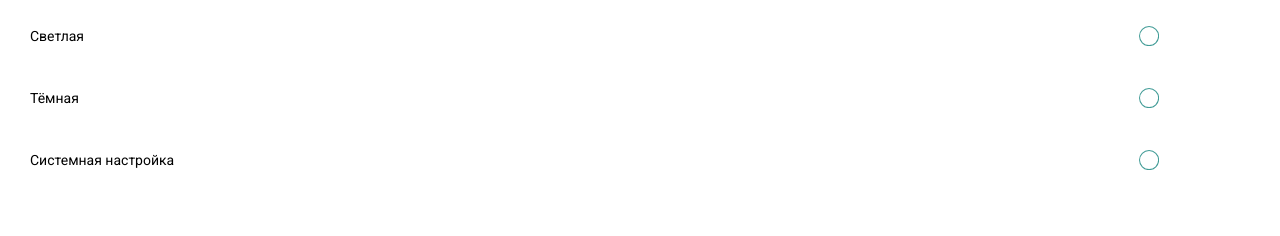
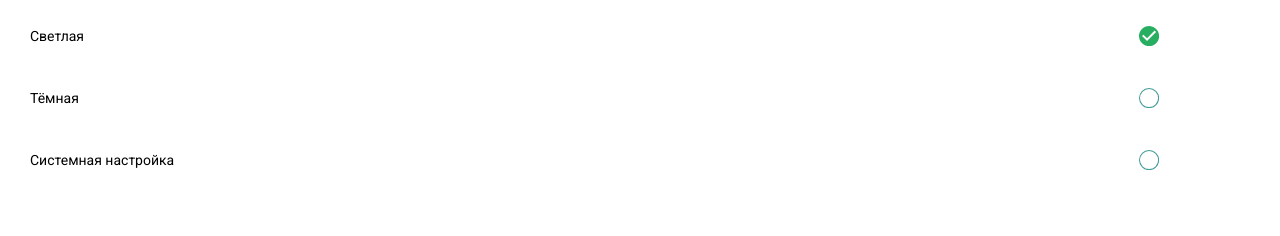
Before and after one commit to Psiniy-programmer/mfrsap, a React (Create React App) app: page /settings/theme in a window 1280 px wide. Shown: the top 236 px of the page. Built offline with nearby package versions, Linux system fonts and the light colour scheme; no server answers.

Commit message:
Смена темы
Добавлена смена темы приложения на
 - Светлую
 - Тёмную
 - Системную

```diff
--- a/public/index.html
+++ b/public/index.html
@@ -28,7 +28,7 @@
     -->
     <title>React App</title>
   </head>
-  <body>
+  <body id="body">
     <noscript>You need to enable JavaScript to run this app.</noscript>
     <div id="root"></div>
     <!--
--- a/src/Components/App/App.css
+++ b/src/Components/App/App.css
@@ -9,11 +9,16 @@ html {
     --red: #C15555;
     --items--gap: 10px;
     --carousel--gap: 8px;
+
+    --current--theme--rasp--txt: var(--rasp--text-light--theme);
+    --current--theme--menu--txt: var(--menu--txt--light--theme);
+    --current--theme--bg: var(--bg--light--theme);
 }
 
 body {
     font-family: Roboto;
     margin: 0 10px 65px;
+    background-color: var(--current--theme--bg);
 }
 
 a {
@@ -25,12 +30,30 @@ p, h1, h2 {
     padding: 0;
 }
 
+@media (prefers-color-scheme: dark) {
+    body {
+        --current--theme--menu--txt: var(--txt--dark--theme);
+        --current--theme--bg: var(--bg--dark--theme);
+    }
+}
+
+.LIGHT_THEME{
+    --current--theme--rasp--txt: var(--rasp--text-light--theme);
+    --current--theme--menu--txt: var(--menu--txt--light--theme);
+    --current--theme--bg: var(--bg--light--theme);
+}
+
+.DARK_THEME {
+    --current--theme--menu--txt: var(--txt--dark--theme);
+    --current--theme--bg: var(--bg--dark--theme);
+}
+
 .textColor {
-    color: var(--menu--txt--light--theme);
+    color: var(--current--theme--menu--txt);
 }
 
 .raspTextColor {
-    color: var(--rasp--text-light--theme);
+    color: var(--current--theme--rasp--txt);
 }
 
 .text-bold--large {
--- a/src/Components/App/App.js
+++ b/src/Components/App/App.js
@@ -24,7 +24,7 @@ class App extends Component {
     }
 
     render() {
-        return <div className={'App'}>
+        return <div className={`App`}>
             <div className="content">
                 <Route exact path={`/`} render={routerProps => <>
                     <SearchPage {...routerProps} description={`Начните вводить группу, преподавателя или аудиторию`}/>
--- a/src/Components/NavigationBar/style.css
+++ b/src/Components/NavigationBar/style.css
@@ -5,7 +5,7 @@
     z-index: 2;
     width: 100%;
     height: 45px;
-    background-color: #FFFFFF;
+    background-color: var(--current--theme--bg);
     border-top: 1px solid #429C97;
     display: flex;
     flex-direction: row;
--- a/src/Components/Views/SettingsView/ThemeChanger/ThemeChanger.jsx
+++ b/src/Components/Views/SettingsView/ThemeChanger/ThemeChanger.jsx
@@ -1,28 +1,54 @@
 import React, {Component} from 'react';
 import './style.css';
+import {connect} from 'react-redux';
+import {changeTheme} from "../../../../actions/theme";
+import {LIGHT_THEME, DARK_THEME, SYSTEM_THEME} from "../../../../reducers/theme";
 
 class ThemeChanger extends Component {
+    constructor(props) {
+        super(props);
+
+        this.state = {
+            LIGHT_THEME : this.props.currentTheme === LIGHT_THEME,
+            DARK_THEME: this.props.currentTheme === DARK_THEME,
+            SYSTEM_THEME: this.props.currentTheme === SYSTEM_THEME
+        }
+    }
+
     render() {
         return (
             <div className={'ThemeChanger'}>
-                <label className="ThemeChanger__changer text-regular--small">
+                <label onClick={() => this.props.changeTheme(LIGHT_THEME)} className="ThemeChanger__changer text-regular--small">
                         Светлая
-                        <input className={'ThemeChanger__input'} id={'light'} name={'radio-group'} type={'radio'}/>
+                        <input defaultChecked={this.state.LIGHT_THEME} className={'ThemeChanger__input'} id={'light'} name={'radio-group'} type={'radio'}/>
                         <span className={'ThemeChanger__checkbox'}/>
                 </label>
-                <label className="ThemeChanger__changer text-regular--small">
+                <label onClick={() => this.props.changeTheme(DARK_THEME)} className="ThemeChanger__changer text-regular--small">
                         Тёмная
-                        <input className={'ThemeChanger__input'} id={'dark'} name={'radio-group'} type={'radio'}/>
+                        <input defaultChecked={this.state.DARK_THEME} className={'ThemeChanger__input'} id={'dark'} name={'radio-group'} type={'radio'}/>
                         <span className={'ThemeChanger__checkbox'}/>
                 </label>
-                <label className="ThemeChanger__changer text-regular--small">
+                <label onClick={() => this.props.changeTheme(SYSTEM_THEME)} className="ThemeChanger__changer text-regular--small">
                         Системная настройка
-                        <input className={'ThemeChanger__input'} id={'system'} name={'radio-group'} type={'radio'}/>
+                        <input defaultChecked={this.state.SYSTEM_THEME} className={'ThemeChanger__input'} id={'system'} name={'radio-group'} type={'radio'}/>
                         <span className={'ThemeChanger__checkbox'}/>
                 </label>
             </div>
         );
     }
 }
+const mapStateToProps = state => {
+    return {
+        currentTheme: state.theme
+    }
+};
 
-export default ThemeChanger;
+// Исползьуем наше actions для прокидывания данных в наш store //
+const mapDispatchToProps = dispatch => {
+    return {
+        changeTheme: theme => {
+            dispatch(changeTheme(theme))
+        }
+    };
+}
+export default connect(mapStateToProps, mapDispatchToProps)(ThemeChanger);
--- /dev/null
+++ b/src/Components/Views/SettingsView/ThemeChanger/dark.js
@@ -0,0 +1,2 @@
+const theme = '{background-color: black}'
+export {theme};
--- /dev/null
+++ b/src/actions/theme.js
@@ -0,0 +1,24 @@
+import {DARK_THEME, LIGHT_THEME, SYSTEM_THEME} from "../reducers/theme";
+import {removeClasses} from "../helpers/helpers";
+
+export function changeTheme(theme) {
+    const root = document.getElementById('body');
+    localStorage.setItem('theme', theme);
+    switch (theme) {
+        case LIGHT_THEME:
+            removeClasses(root);
+            root.classList.add(LIGHT_THEME);
+            break;
+        case DARK_THEME:
+            removeClasses(root);
+            root.classList.add(DARK_THEME);
+            break;
+        case SYSTEM_THEME:
+            removeClasses(root);
+            root.classList.add(SYSTEM_THEME);
+            break;
+        default:
+            break
+    }
+    return (dispatch) => dispatch({type: theme})
+}
--- a/src/helpers/helpers.js
+++ b/src/helpers/helpers.js
@@ -65,4 +65,6 @@ const translateFullGroupNameToEng = (word) => {
 
 const generateUniqKey = (prefix, index) => `${prefix}_${new Date().getTime() + index}`
 
-export {changeLangEngToRus, changeLangRusToEng, findFacultyName, translateFullGroupNameToEng, translateFullGroupNameToRus, generateUniqKey}
+const removeClasses = DOM => DOM.classList.forEach(item => DOM.classList.remove(item));
+
+export {changeLangEngToRus, changeLangRusToEng, findFacultyName, translateFullGroupNameToEng, translateFullGroupNameToRus, generateUniqKey, removeClasses}
--- a/src/reducers/darkTheme.js
+++ /dev/null
@@ -1,13 +0,0 @@
-console.log(localStorage)
-localStorage.setItem('theme', 'dark');
-let currentTheme = localStorage.getItem('theme');
-let initialState = currentTheme !== undefined ? currentTheme : 'light';
-
-export default function darkTheme(state = initialState, action) {
-    switch (action.type) {
-        case 'TOGGLE' :
-            return !state;
-        default :
-            return state;
-    }
-}
--- a/src/reducers/index.js
+++ b/src/reducers/index.js
@@ -5,7 +5,7 @@ import teachersList from './teachersList.js';
 import filterItems from './filterItems.js';
 import auditoryList from './auditoryList.js';
 import raspData from './raspData.js';
-import darkTheme from "./darkTheme.js";
+import theme from './theme.js';
 
 export default combineReducers({
     groupsList,
@@ -14,5 +14,5 @@ export default combineReducers({
     auditoryList,
     raspData,
     filterItems,
-    darkTheme
+    theme
 });
--- /dev/null
+++ b/src/reducers/theme.js
@@ -0,0 +1,22 @@
+const LIGHT_THEME = 'LIGHT_THEME';
+const DARK_THEME = 'DARK_THEME';
+const SYSTEM_THEME = 'SYSTEM_THEME';
+
+let themeFromStorage = localStorage.getItem('theme');
+const initialState = themeFromStorage === null ? LIGHT_THEME : themeFromStorage;
+
+function theme(state = initialState, action) {
+    switch (action.type) {
+        case LIGHT_THEME :
+            return LIGHT_THEME;
+        case DARK_THEME :
+            return DARK_THEME;
+        case SYSTEM_THEME :
+            return SYSTEM_THEME;
+        default :
+            return state
+    }
+}
+
+export  {LIGHT_THEME, DARK_THEME, SYSTEM_THEME}
+export default theme;
```
